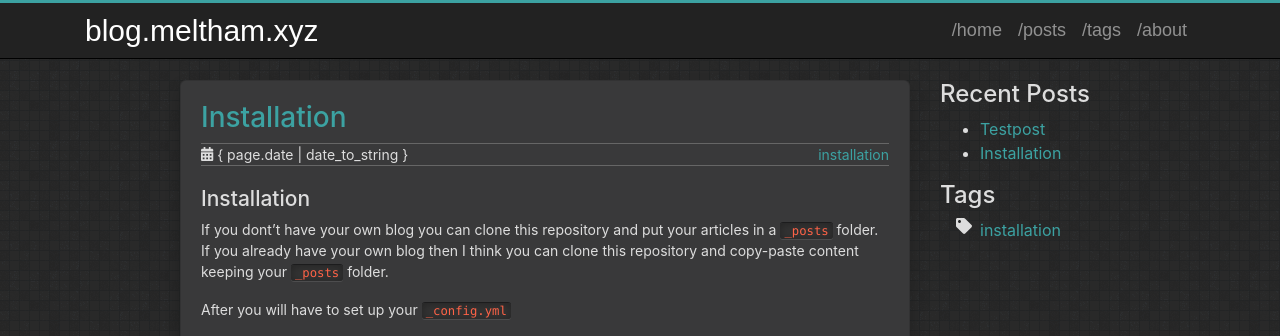
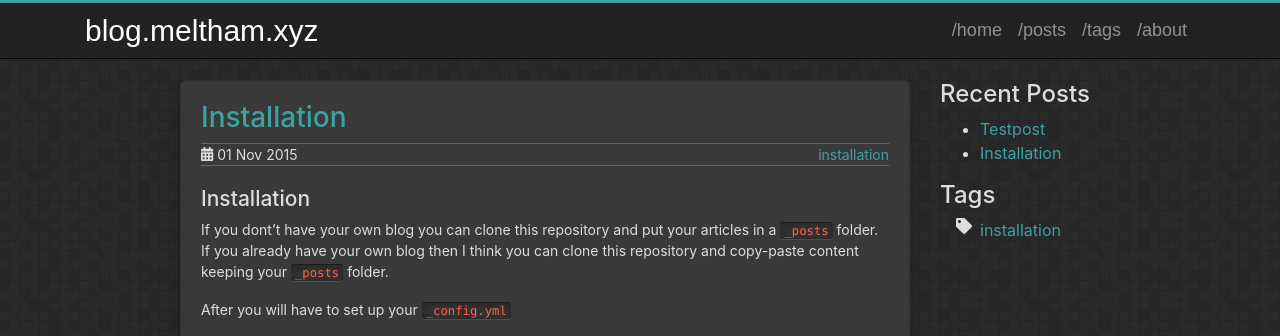
Before and after one commit to meltham44/meltham44.github.io, a Jekyll site: the page built from _posts/2015-11-01-installation.md, in a window 1280 px wide and 972 px high. Shown: the top 336 px of the window. Built offline with Jekyll 4.4.1, drawn with Linux system fonts in a browser that asks for light colours.

Commit message:
Update post.html

```diff
--- a/_layouts/post.html
+++ b/_layouts/post.html
@@ -10,7 +10,7 @@
                   <div class="post-meta">
                     <div class="post-time">
                       <i class="fa fa-calendar-alt"></i>
-                      <time>{ page.date | date_to_string }</time>
+                      <time>{{ page.date | date_to_string }}</time>
                     </div>
                     <ul>
                       {% for tag in page.tags %}
```
